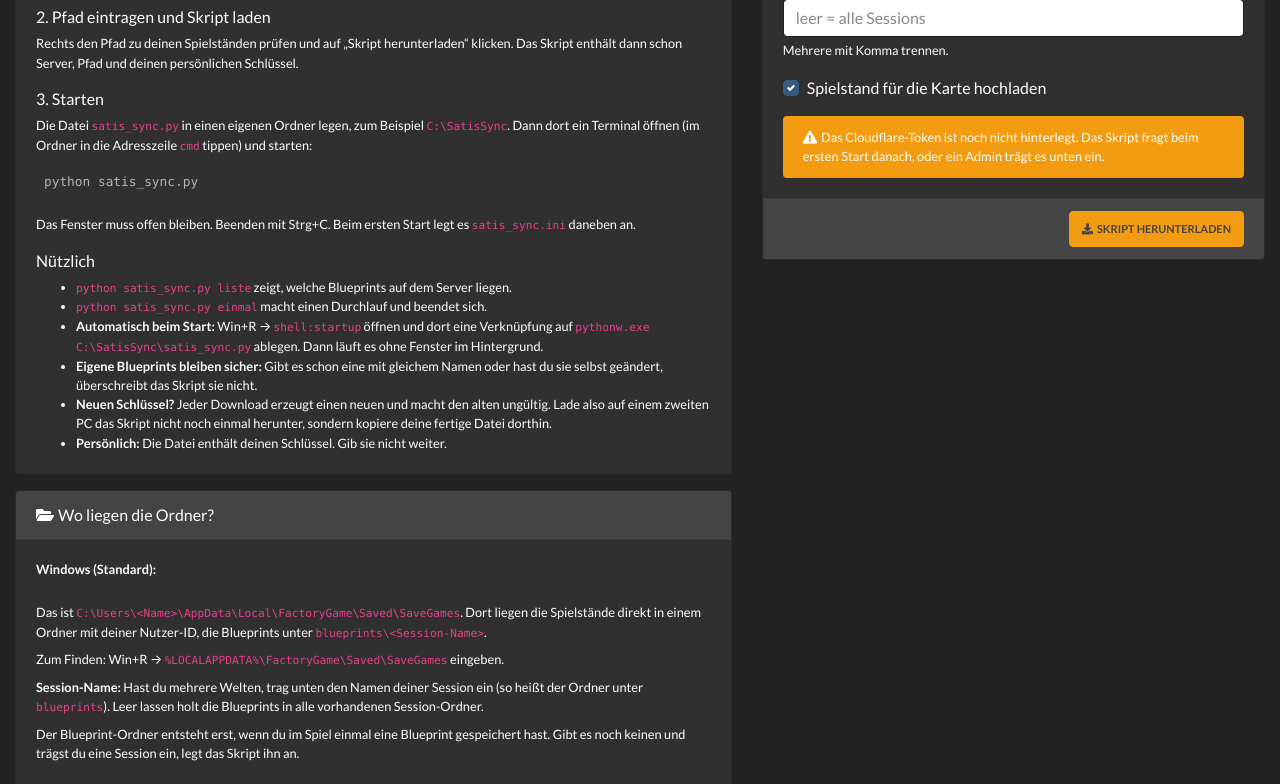
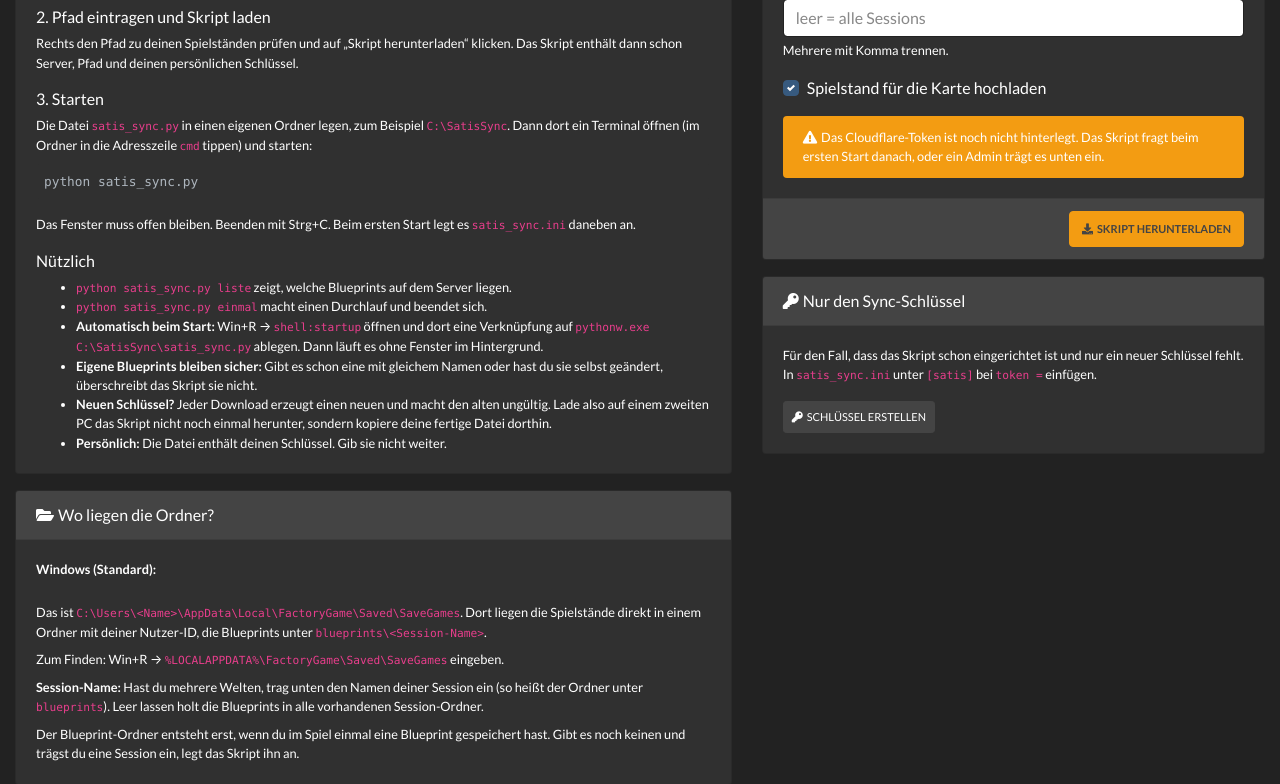
Before and after one commit to L8teNever/satis, a Python web app: template app/modules/blueprints/templates/blueprints/sync.html in a window 1280 px wide. Shown: the part 401-1185 px from the top of the page. Run offline with Jinja, Linux system fonts and the light colour scheme; the template is opened without the code that fills it, so the values that code supplies are empty.

Commit message:
Blueprints: Sync-Schlüssel einzeln auf der Sync-Seite erstellen
Für bereits eingerichtete Skripte: nur den Schlüssel anzeigen, ohne die ganze Datei herunterzuladen.

Co-Authored-By: Claude Sonnet 5.5 <noreply@anthropic.com>

```diff
--- a/app/modules/blueprints/templates/blueprints/sync.html
+++ b/app/modules/blueprints/templates/blueprints/sync.html
@@ -72,6 +72,22 @@
         </div>
       </form>
     </div>
+    <div class="card mb-3">
+      <div class="card-header"><i class="fas fa-key mr-1"></i>Nur den Sync-Schlüssel</div>
+      <div class="card-body">
+        <p class="small">Für den Fall, dass das Skript schon eingerichtet ist und nur ein neuer Schlüssel fehlt. In <code>satis_sync.ini</code> unter <code>[satis]</code> bei <code>token =</code> einfügen.</p>
+        {% if token %}
+        <div class="alert alert-warning small mb-3">
+          <strong>Dein neuer Sync-Schlüssel</strong>, nur jetzt sichtbar:
+          <input class="form-control form-control-sm mt-1" value="{{ token }}" readonly onclick="this.select()" aria-label="Sync-Schlüssel">
+        </div>
+        {% endif %}
+        <form method="post" action="{{ url_for('blueprints.token') }}" data-no-nav data-confirm="Neuen Schlüssel erstellen? Der alte hört dann auf zu funktionieren.">
+          <input type="hidden" name="csrf_token" value="{{ csrf_token() }}">
+          <button class="btn btn-sm btn-secondary"><i class="fas fa-key mr-1"></i>{{ 'Noch einen neuen erstellen' if token else 'Schlüssel erstellen' }}</button>
+        </form>
+      </div>
+    </div>
     {% if me.role == 'admin' %}
     <div class="card">
       <div class="card-header"><i class="fas fa-user-shield mr-1"></i>Admin: Cloudflare-Token</div>
```
Also changed, not shown: app/modules/blueprints/routes.py (+4 -3 lines).
